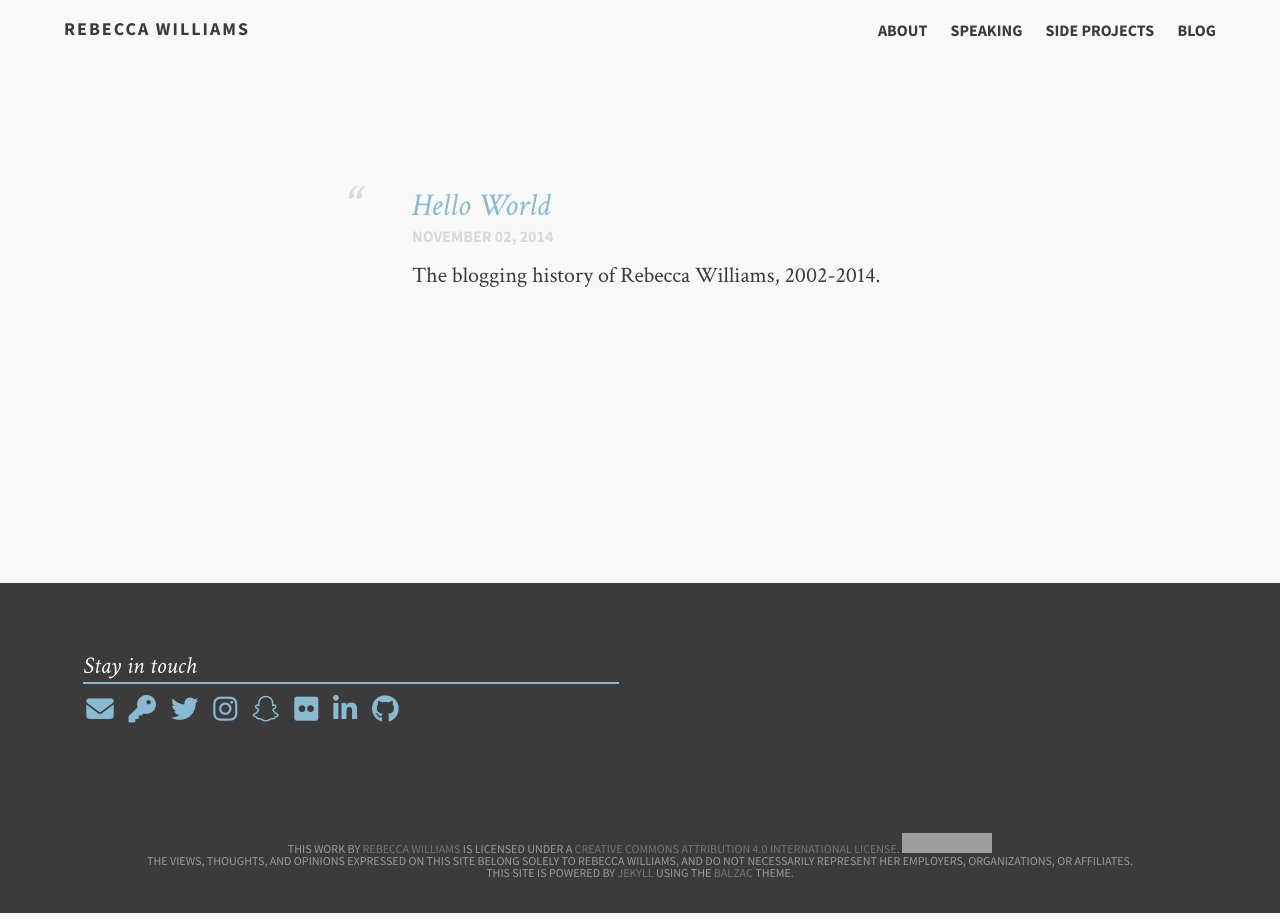
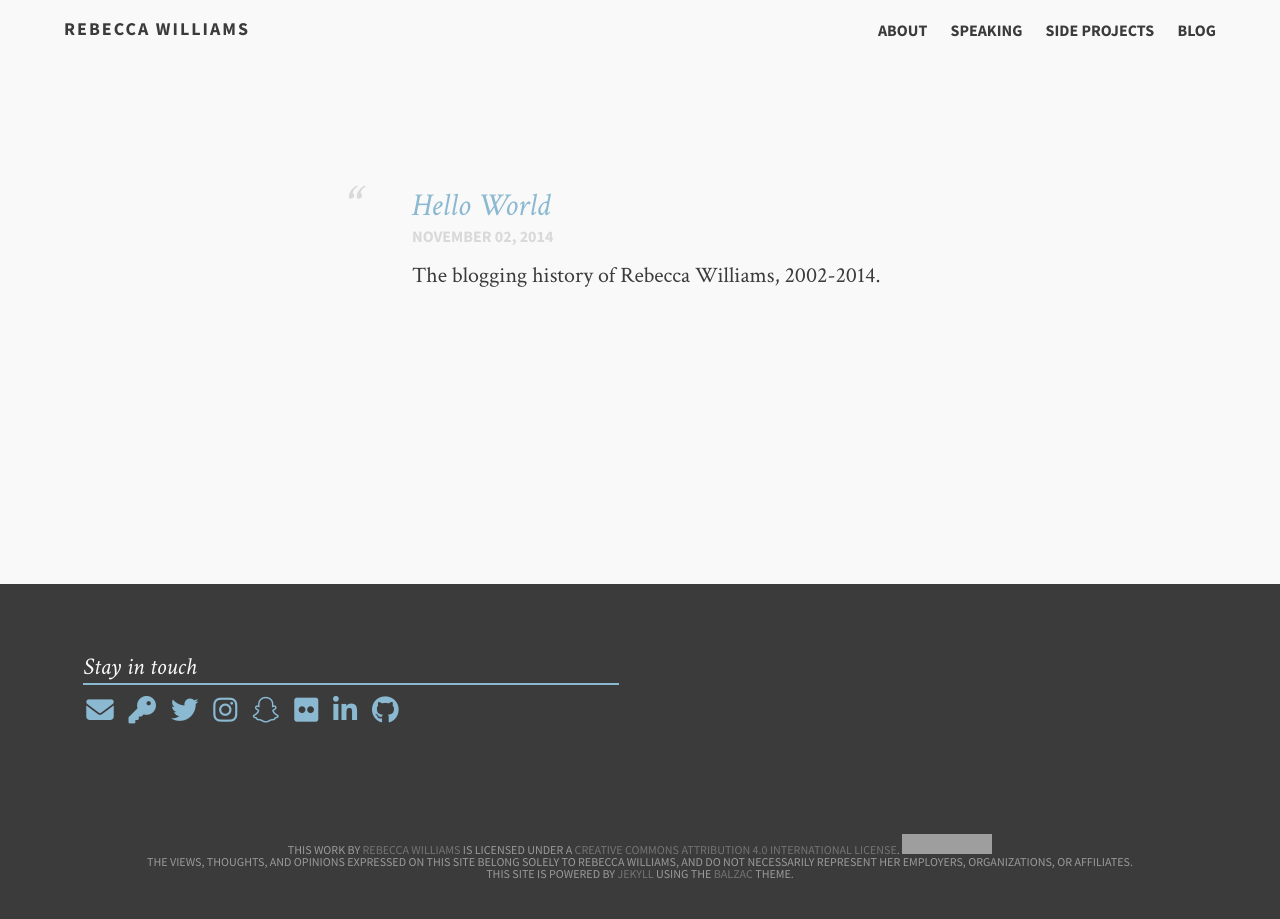
Before and after one commit to rebeccawilliams/rebeccawilliams.us, a Jekyll site: the page built from index.md, in a window 1280 px wide. Built offline with Jekyll 4.4.1, drawn with Linux system fonts in a browser that asks for light colours; nearby versions of some CDN libraries; grey boxes are pictures that could not be loaded.

Commit message:
Update _variables.scss

```diff
--- a/_sass/_variables.scss
+++ b/_sass/_variables.scss
@@ -53,7 +53,7 @@ $lh: 33px;
 $lhsmall: 24px;
 
 // Sizing
-$footerHeight: 330px;
+$footerHeight: 335px;
 
 // Griddit
 
```
